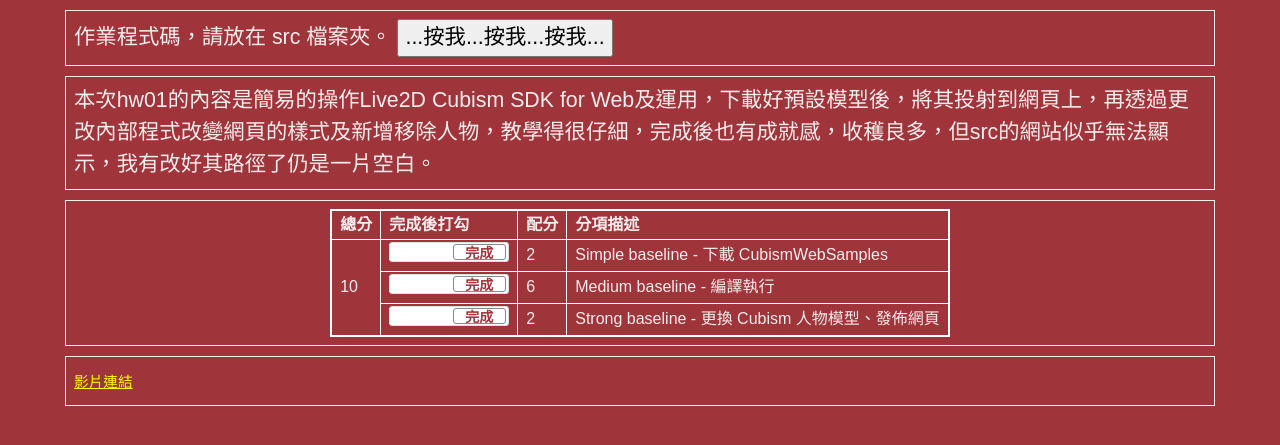
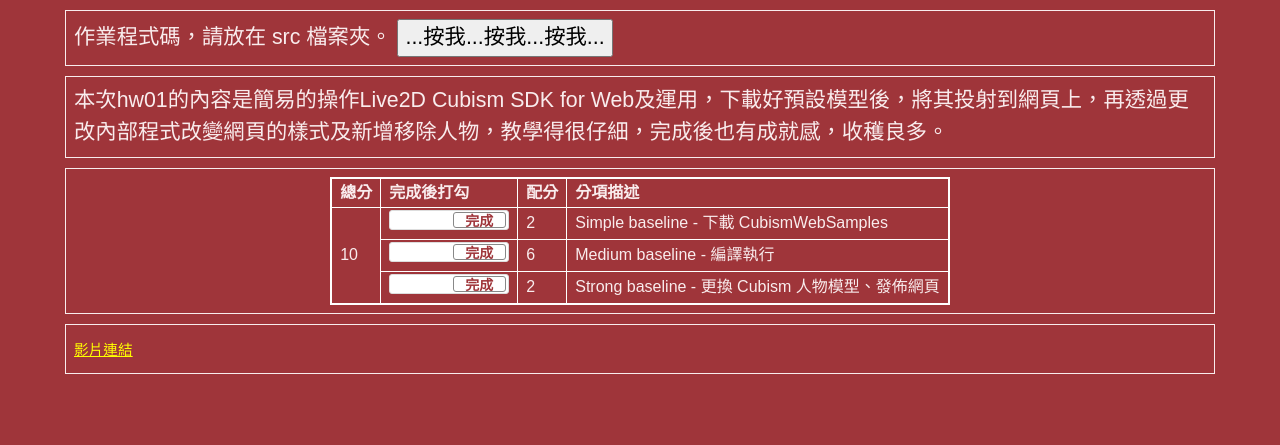
Before and after one commit to NTUT-CG-Lab/ca2022f-hw-kairaun, a plain HTML site: page hw01/index.html in a window 1280 px wide. Shown: the part 83-528 px from the top of the page. Drawn offline with nearby package versions, Linux system fonts and the light colour scheme.

Commit message:
Update index.html

```diff
--- a/hw01/index.html
+++ b/hw01/index.html
@@ -211,7 +211,7 @@
   <!-- ------------------------------------------------>
   <div class="row hw12">
     <div class="col-md-12 twenty">
-      本次hw01的內容是簡易的操作Live2D Cubism SDK for Web及運用，下載好預設模型後，將其投射到網頁上，再透過更改內部程式改變網頁的樣式及新增移除人物，教學得很仔細，完成後也有成就感，收穫良多，但src的網站似乎無法顯示，我有改好其路徑了仍是一片空白。
+      本次hw01的內容是簡易的操作Live2D Cubism SDK for Web及運用，下載好預設模型後，將其投射到網頁上，再透過更改內部程式改變網頁的樣式及新增移除人物，教學得很仔細，完成後也有成就感，收穫良多。
     </div>
   </div>
 
```
